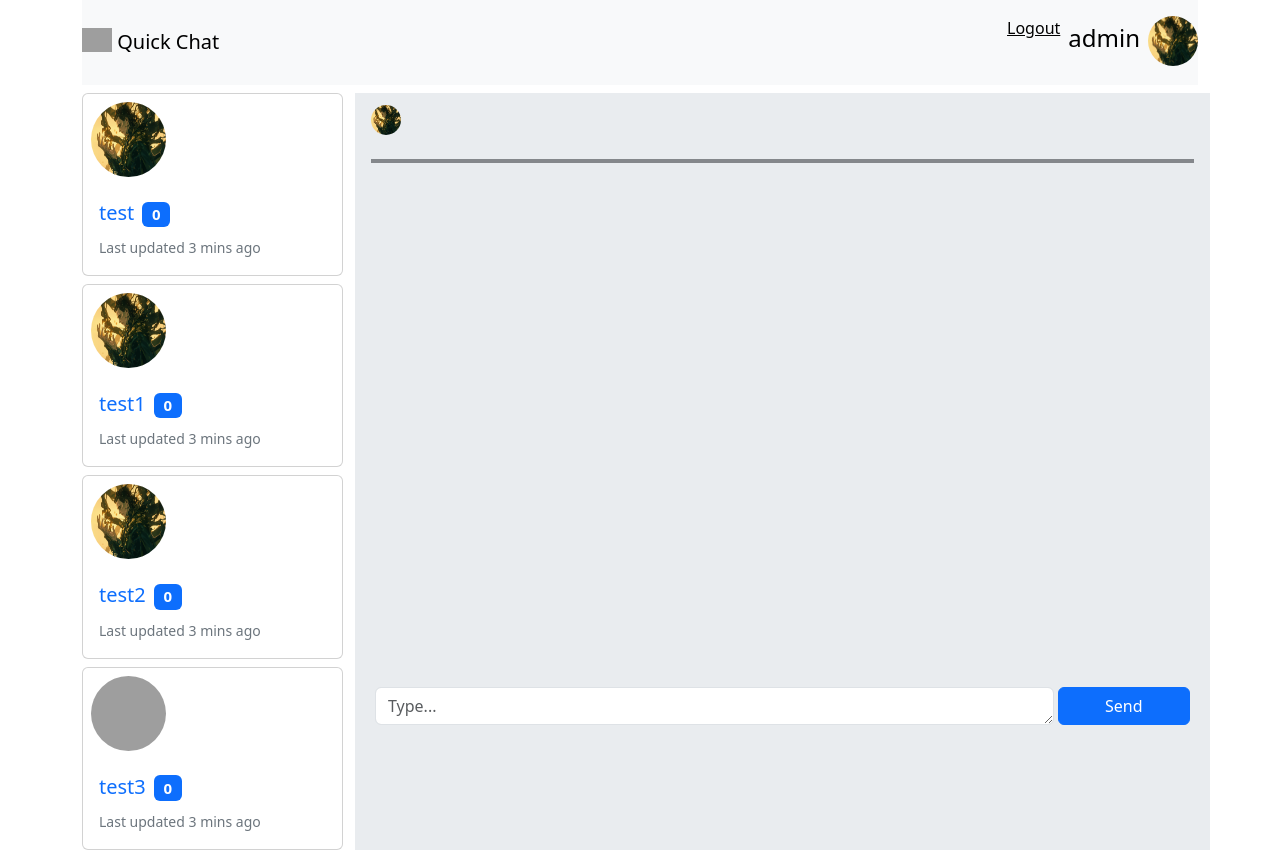
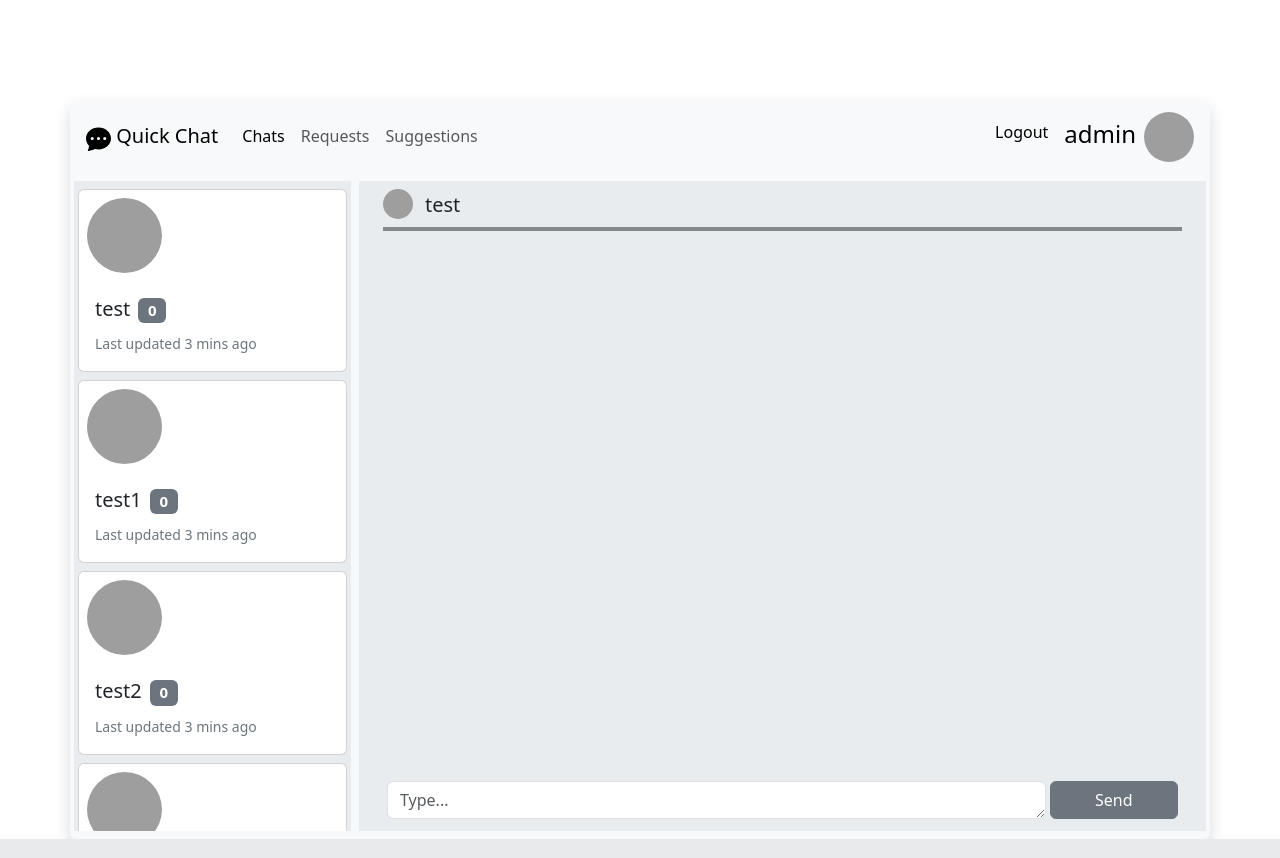
Before and after one commit to ravi300601/Quickchat, a Django app: page /friends/14 in a window 1280 px wide. Run offline with Django 5.2, Linux system fonts and the light colour scheme; a user stored in the database is signed in; data comes from the database, SQL or seed files in the repository; both versions use the stored data as it was after the commit; some libraries are stand-ins or nearby versions; grey boxes are pictures that could not be loaded.

Commit message:
frontend for main page

```diff
--- a/quickchatapp/templates/quickchatapp/details.html
+++ b/quickchatapp/templates/quickchatapp/details.html
@@ -2,45 +2,94 @@
 
 {% block details %}
 
-<div class="container-md p-1">
+<style>
+    .chat-me, .chat-user {
+        position: relative;
+        color: #fffefe;
+        border-radius: 20px;
+        padding: 15px 20px;
+        max-width: 80%;
+        margin-bottom: 15px;
+        font-family: Arial, sans-serif;
+    }
+    .chat-user {
+        background: linear-gradient(to right,#6699CC, #476EAE);
+        left: 2%;
+    }
+    .chat-me {
+        background: linear-gradient(to right, #4D5D53,#778A7E);
+    }
+
+    .chat-me::after {
+        content: '';
+        position: absolute;
+        top: 50%;
+        right: -15px;
+        transform: translateY(-50%);
+        width: 0;
+        height: 0;
+        border-top: 10px solid transparent;
+        border-bottom: 10px solid transparent;
+        border-left: 15px solid #778A7E;
+    }
+
+    .chat-user::before {
+        content: '';
+        position: absolute;
+        top: 50%;
+        left: -15px;
+        transform: translateY(-50%);
+        border-width: 10px 15px 10px 0;
+        border-style: solid;
+        border-color: transparent #6699CC transparent transparent;
+        display: block;
+        width: 0;
+    }
+</style>
+
+<div class="container-md me-1">
     <div class="container-fuild">
         <div class="row">
             <div class="col-auto">
                 <img src="{{friend.profile.pic.url}}" alt="profile-picture"
                     class="rounded-circle img-fluid thumbnail my-2" style="width: 30px; height: 30px;" alt="...">
             </div>
-            <div class="col-auto my-2 ps-0">
-                <h4>{{friend.profile.name}}</h4>
+            <div class="col-auto mt-2 pt-1 ps-0">
+                <h5>{{friend.profile.username}}</h5>
             </div>
         </div>
     </div>
 
-    <hr class="border border-dark border-2 opacity-50">
-    <div class="container-md px-1 my-1 overflow-auto text-break" style="height: 500px;" id='chat_body'>
+    <hr class="border border-dark border-2 opacity-50 mt-0">
+    <div class="container-md px-1 mb-1 overflow-auto text-break" style="height: 530px;" id='chat_body'>
         {% for chat in chats %}
         {% if chat.msg_sender == user and chat.msg_receiver == profile %}
 
-        <div class="alert alert-primary">
-            {{chat}}
+        <div class="container-md d-flex justify-content-end">
+            <div class="chat-me">
+                {{chat}}
+            </div>
         </div>
 
         {% elif chat.msg_sender == profile and chat.msg_receiver == user %}
 
-        <div class="alert alert-success">
-            {{chat}}
+        <div class="container-md d-flex justify-content-start">
+            <div class="chat-user">
+                {{chat}}
+            </div>
         </div>
 
         {% endif %}
         {% endfor %}
     </div>
-    <div class="container-md px-1 mt-2">
+    <div class="container-md px-1">
         <form action="" method="POST" class="row gx-1" id="sendform">
             {% csrf_token %}
             <div class="col-10">
                 {{form.body}}
             </div>
             <div class="col-2">
-                <button type="submit" class="btn btn-primary w-100">Send</button>
+                <button type="submit" class="btn btn-secondary w-100">Send</button>
             </div>
         </form>
 
@@ -75,9 +124,12 @@
                 console.log("Success:", result);
                 let chat_body = document.getElementById('chat_body');
                 let chatMessageBox = document.createElement("div");
-                chatMessageBox.classList.add("alert", "alert-primary");
+                let chatMessageDiv = document.createElement("div");
+                chatMessageDiv.classList.add("container-md", "d-flex", "justify-content-end");
+                chatMessageBox.classList.add("chat-me");
                 chatMessageBox.innerText = result;
-                chat_body.append(chatMessageBox);
+                chatMessageDiv.append(chatMessageBox);
+                chat_body.append(chatMessageDiv);
                 document.getElementById("msg_id").value = '';
 
                 // To keep scrollbar at bottom for recent chats
@@ -112,9 +164,12 @@
                     else {
                         let chat_body = document.getElementById('chat_body');
                         let chatMessageBox = document.createElement("div");
-                        chatMessageBox.classList.add("alert", "alert-success");
+                        let chatMessageDiv = document.createElement("div");
+                        chatMessageDiv.classList.add("container-md", "d-flex", "justify-content-start");
+                        chatMessageBox.classList.add("chat-user");
                         chatMessageBox.innerText = lastMsg;
-                        chat_body.append(chatMessageBox);
+                        chatMessageDiv.append(chatMessageBox);
+                        chat_body.append(chatMessageDiv);
                         document.getElementById("msg_id").value = '';
                         // To keep scrollbar at bottom for recent chats
                         var objDiv = document.getElementById("chat_body");
--- a/quickchatapp/templates/quickchatapp/index.html
+++ b/quickchatapp/templates/quickchatapp/index.html
@@ -2,35 +2,63 @@
 
 {% block content %}
 
-<div class="container">
-    <nav class="navbar navbar-expand-lg navbar-light bg-light">
+<style>
+    ::-webkit-scrollbar {
+    width: 0;  /* Remove scrollbar space */
+    background: transparent;  /* Optional: just make scrollbar invisible */
+    }
+</style>
+
+<div class="container rounded bg-body-tertiary shadow rounded" style="margin-top: 100px;">
+    <nav class="navbar navbar-expand-lg navbar-light bg-light px-1 py-0">
         <a class="navbar-brand" href="#">
-            <img src="/docs/5.3/assets/brand/bootstrap-logo.svg" alt="Logo" width="30" height="24"
-                class="d-inline-block align-text-top">
+            <svg xmlns="http://www.w3.org/2000/svg" width="25" height="25" fill="currentColor" class="bi bi-chat-dots-fill" viewBox="0 0 16 16">
+                <path d="M16 8c0 3.866-3.582 7-8 7a9 9 0 0 1-2.347-.306c-.584.296-1.925.864-4.181 1.234-.2.032-.352-.176-.273-.362.354-.836.674-1.95.77-2.966C.744 11.37 0 9.76 0 8c0-3.866 3.582-7 8-7s8 3.134 8 7M5 8a1 1 0 1 0-2 0 1 1 0 0 0 2 0m4 0a1 1 0 1 0-2 0 1 1 0 0 0 2 0m3 1a1 1 0 1 0 0-2 1 1 0 0 0 0 2"/>
+              </svg>
+            <!-- <img src="/docs/5.3/assets/brand/bootstrap-logo.svg" alt="Logo" width="30" height="24"
+                class="d-inline-block align-text-top"> -->
             Quick Chat
         </a>
-        <div class="navbar-collapse justify-content-end">
+        <button class="navbar-toggler" type="button" data-bs-toggle="collapse" data-bs-target="#navbarSupportedContent" aria-controls="navbarSupportedContent" aria-expanded="false" aria-label="Toggle navigation">
+            <span class="navbar-toggler-icon"></span>
+        </button>
+        <div class="collapse navbar-collapse" id="navbarSupportedContent">
+            <ul class="navbar-nav me-auto mb-2 mb-lg-0">
+              <li class="nav-item">
+                <a class="nav-link active" aria-current="page" href="{% url 'index' %}">Chats</a>
+              </li>
+              <li class="nav-item">
+                <a class="nav-link" href="{% url 'friend_request' %}">Requests</a>
+              </li>
+              <li class="nav-item">
+                <a class="nav-link" href="{% url 'suggestion' %}">Suggestions</a>
+              </li>
+            </ul>
+        </div>
+        <div class="collapse navbar-collapse justify-content-end" id="navbarSupportedContent">
             <span class="navbar-text">
                 <ul class="navbar-nav">
-                    <a href="{% url 'logout' %}">
-                    Logout
+                    <li class="nav-item">
+                        <a class="nav-link mt-1" href="{% url 'logout' %}">
+                        <span>Logout</span>
                         </a>
+                    </li>
                     <li class="nav-item">
-                        <a class="nav-link" href="#">
+                        <a class="nav-link mt-1" href="#">
                             <h4>{{request.user.username}}</h4>
                         </a>
                     </li>
                     <li class="nav-item">
-                        <img src="{{ user.pic.url }}" alt="profile picture" class="rounded-circle img-fluid"
+                        <img src="{{ request.user.profile.pic.url }}" alt="profile picture" class="rounded-circle img-fluid mt-1"
                             style="width: 50px; height: 50px;" />
                     </li>
                 </ul>
             </span>
-        </div>
     </nav>
 
     <div class="row">
-        <div class="col-md-3">
+        <div class="col-md-3 p-1">
+            <div class="container-md overflow-auto px-1 my-1 bg-body-secondary" style="height: 650px;">
                 {% for friend in friends %}
                 <div class="card my-2" style="max-width: 340px;">
                     <a href="{% url 'details' friend.profile.id %}" class="text-decoration-none">
@@ -41,9 +69,9 @@
                                     alt="...">
                             </div>
                             <div class="col-md-auto">
-                            <div class="card-body">
+                                <div class="card-body text-dark">
                                     <h5 class="card-title">{{friend.profile.username}}<span
-                                        class="badge bg-primary ms-2">0</span></h5>
+                                            class="badge bg-secondary ms-2">0</span></h5>
                                     <p class="card-text"><small class="text-secondary">Last updated 3 mins ago</small>
                                     </p>
                                 </div>
@@ -53,7 +81,8 @@
                 </div>
                 {% endfor %}
             </div>
-        <div class="col-md-9 p-0 py-2">
+        </div>
+        <div class="col-md-9 p-1 py-2">
             <div class="container-md bg-body-secondary h-100 mb-2">
                 {% block details %}
                 <p>wd</p>
--- a/quickchatapp/views.py
+++ b/quickchatapp/views.py
@@ -95,7 +95,6 @@ def friend_request(request):
     user = request.user
     friend_requests = FriendRequest.objects.filter(receiver = user)
     context = {"f_requests": friend_requests}
-    print('\n\n\n',friend_requests)
     return render(request, "quickchatapp/friend_request.html", context)
 
 def accept_friend_request(request):
@@ -117,11 +116,15 @@ def accept_friend_request(request):
             notification = Notification.objects.create(sender=request.user, receiver=n_user,
                                                         description=f"Hi, {request.user.username} accepted your friend request.")
             msg="yes"
+        if not Friend.objects.filter(profile_id=profile.id).exists():
+            Friend.objects.create(profile_id=profile.id)
     if profile2:
         if profile2.friends.filter(id=request.user.id).exists():
             profile2.friends.remove(request.user)
         else:
             profile2.friends.add(request.user)
+        if not Friend.objects.filter(profile_id=profile2.id).exists():
+            Friend.objects.create(profile_id=profile2.id)
     return JsonResponse(msg, safe=False)
 
 @login_required(login_url='login')
@@ -130,7 +133,6 @@ def suggestion(request):
     user = request.user
     profile = Profile.objects.get(user=user)
     profile_friends = profile.friends.all()
-    print('\n\n\ns',profile_friends)
     suggested_friends = all_user.objects.exclude(profile__friends__in = profile_friends).exclude(profile=profile)
     friend_requests = FriendRequest.objects.filter(receiver__in = suggested_friends, sender = request.user)
     context = {"s_friends": suggested_friends, "f_friend": friend_requests}
```
Also changed, not shown: quickchatapp/models.py (+1 -37 lines), quickchatapp/templates/quickchatapp/register.html (+0 -20 lines), quickchatapp/templates/quickchatapp/suggestion.html (+41 -29 lines), db.sqlite3, quickchatapp/migrations/0011_alter_profile_pic.py (added), static/img/default.webp (added), static/img/loki.png (deleted), static/img/loki_JfmcYRx.png (renamed from static/img/loki_TUDnrPO.png), static/img/wallpaper.jpg (deleted), static/img/wallpaper_ZgmntWo.jpg (deleted), 3 other files. Lines whose indentation alone changed are shown as unchanged.
